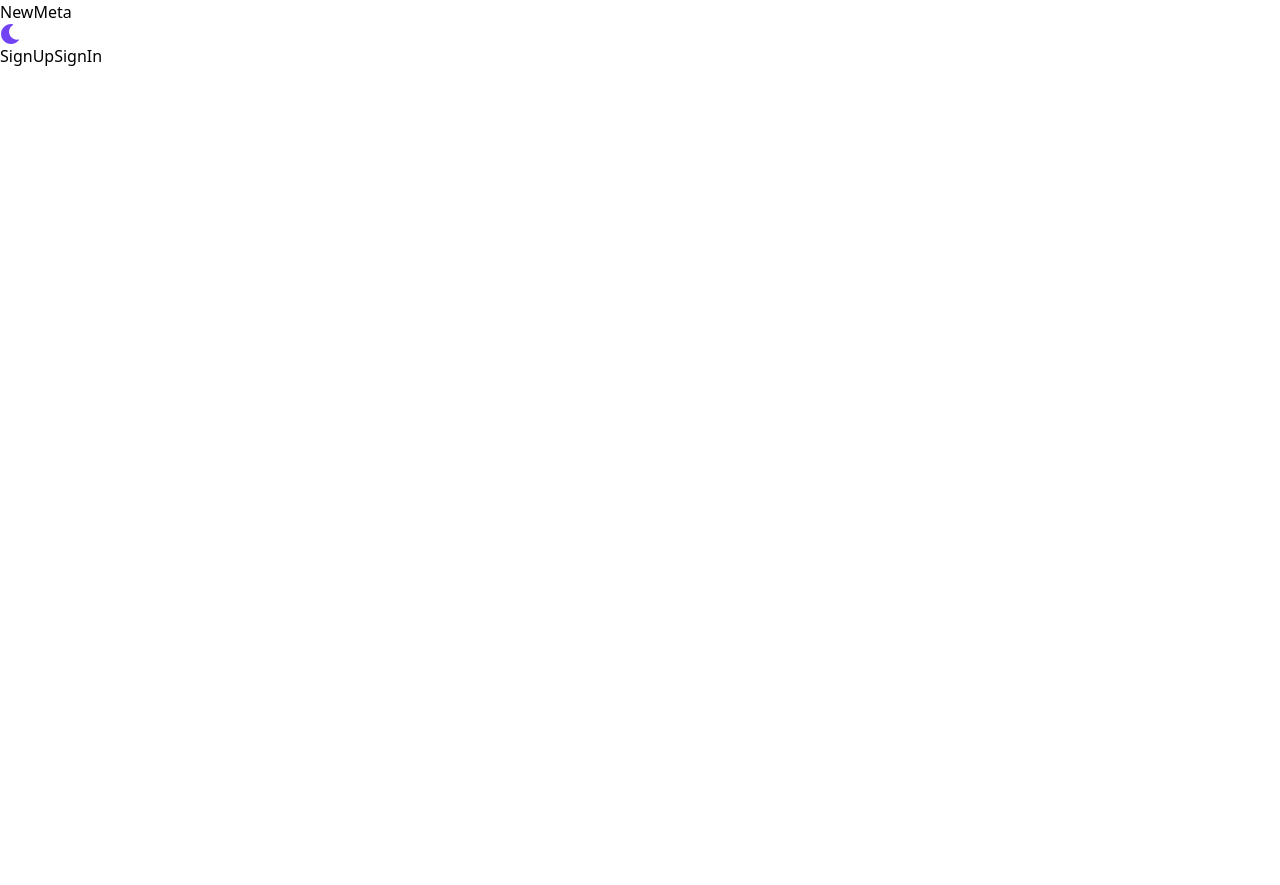
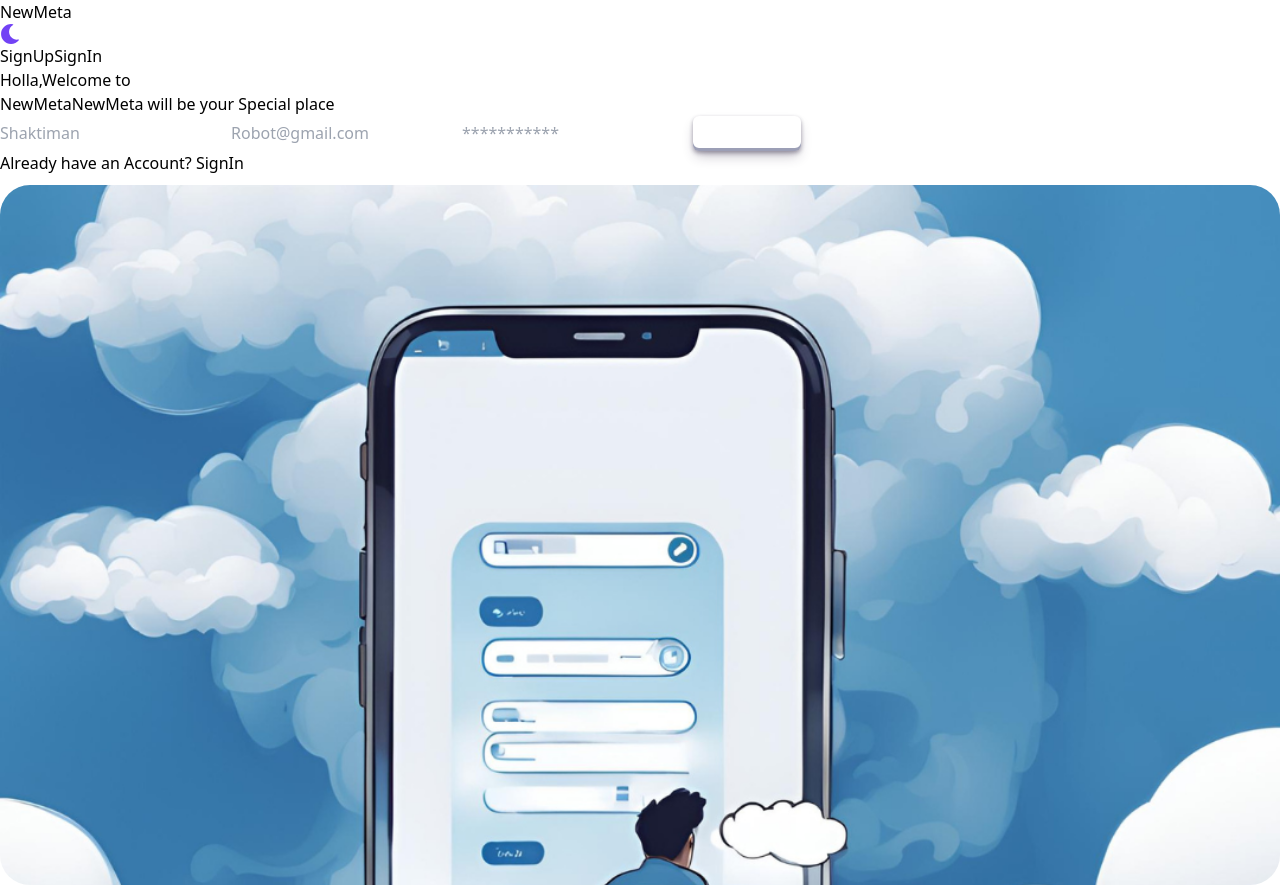
Before and after one commit to Rohitsinghwho/NewMeta, a React (Vite) app in the folder frontend/: page /signup in a window 1280 px wide. Before the commit the page ends 800 px from the top, so only its background shows below. Built offline with nearby package versions, Linux system fonts and the light colour scheme.

Commit message:
Added DarkMode and lightMode in Login and signup also made navbar persistent

```diff
--- a/frontend/package.json
+++ b/frontend/package.json
@@ -15,7 +15,8 @@
     "react-dom": "^18.3.1",
     "react-hook-form": "^7.52.0",
     "react-icons": "^5.2.1",
-    "react-router": "^6.24.0"
+    "react-router": "^6.24.0",
+    "react-router-dom": "^6.24.0"
   },
   "devDependencies": {
     "@types/react": "^18.3.3",
--- a/frontend/src/App.jsx
+++ b/frontend/src/App.jsx
@@ -4,11 +4,23 @@ import LoginPageComp from './Components/LoginPageComp'
 import AdminContextProvider from './Context/AdminContextProvider'
 import HomePage from './Pages/HomePage'
 import ModeContextProvider from './Context/ModeContextProvider'
+import SignUpPageComp from './Components/SignUpPageComp'
+import { BrowserRouter as Router, Routes, Route } from 'react-router-dom';
+import NavbarComp from './Components/NavbarComp'
+import Layout from './Components/Layout'
+
 const App = () => {
   return(
     <AdminContextProvider>
       <ModeContextProvider>
-   <HomePage/>
+        <Router>
+          <NavbarComp/>
+          <Routes>
+            <Route path='/' element={<HomePage/>}/>
+            <Route path='/login' element={<LoginPageComp/>}/>
+            <Route path='/signup' element={<SignUpPageComp/>}/>
+          </Routes>
+        </Router>
    </ModeContextProvider>
     </AdminContextProvider>
   )
--- a/frontend/src/CSS/LoginCss.css
+++ b/frontend/src/CSS/LoginCss.css
@@ -6,6 +6,6 @@
     width: 100%;
     height: 700px;
     border-radius: 30px;
-    box-shadow: 10px 10px 20px white;
+    /* box-shadow: 10px 10px 20px white; */
     margin-top: 10px;
 }
--- /dev/null
+++ b/frontend/src/Components/Layout.jsx
@@ -0,0 +1,14 @@
+import React from 'react';
+import NavbarComp from './NavbarComp';
+import { Outlet } from 'react-router-dom'; // Import Outlet
+
+function Layout() {
+  return (
+    <div className="h-screen w-screen">
+      <NavbarComp />
+        <Outlet/> {/* Define the outlet for child routes */}
+    </div>
+  );
+}
+
+export default Layout;
--- a/frontend/src/Components/LoginPageComp.jsx
+++ b/frontend/src/Components/LoginPageComp.jsx
@@ -3,17 +3,19 @@ import Input from './Input'
 import '../CSS/LoginCss.css'
 import {useForm} from 'react-hook-form'
 import '../CSS/BtnCss.css'
-
+import { Link } from 'react-router-dom'
+import ModeContext from '../Context/ModeContext'
 const LoginPageComp = () => {
+  const {mode}= useContext(ModeContext)
   const {register,handleSubmit} = useForm();
     const onSubmit=(data)=>{
         console.log(data)
     }
   return (
-    <div className='h-screen w-screen border border-black flex'>
+    <div className={`border border-black flex ${mode==='light'?'bg-white text-black': 'bg-[#2f2f2f] text-white'}`}>
       <div  className=' w-3/5 flex flex-col items-center justify-between'>
       <div className='flex flex-col mt-28'>
-        <span className='font-bold text-6xl py-2'>Holla,</span>
+        <span className={`font-bold text-6xl py-2`}>Holla,</span>
         <span  className='font-bold text-6xl'>Welcome Back</span>
         <span className='font-thin text-sm py-2'>Hey welcome back to your Special place</span>
       </div>
@@ -24,7 +26,7 @@ const LoginPageComp = () => {
       <button className='button-29 my-2 bg-purple-500' type='submit'>Sign Up</button>
       </form>
       <div className='flex flex-col py-10'>
-      <span className='font-thin text-sm underline'>Don't have an Account? SignUp</span>
+      <span className='font-thin text-sm underline'>Don't have an Account?<Link to={'/signup'}>SignUn</Link></span>
       </div>
       </div>
       <div className='w-[600px] h-full'>
--- a/frontend/src/Components/NavbarComp.jsx
+++ b/frontend/src/Components/NavbarComp.jsx
@@ -4,16 +4,18 @@ import { FaMoon } from "react-icons/fa";
 import { FaSun } from "react-icons/fa";
 
 import ModeContext from "../Context/ModeContext";
+import { Link } from "react-router-dom";
 const NavbarComp = () => {
-    const { mode, setMode,toggleMode } = useContext(ModeContext);
+    const { mode, toggleMode } = useContext(ModeContext);
   return (
     <nav
-      className={`border border-b-blue-500 w-full h-12 flex items-center ${
-        mode === "light" ? "bg-white" : "bg-gray-700"
+      className={`border border-b-blue-500 w-[100%] h-12 flex items-center ${
+        mode === "light" ? "bg-white" : "bg-[#2f2f2f] border border-b-white"
       }`}
     >
       <div className="flex sm:justify-end justify-start items-center sm:ps-10 ps-2 text-center w-[50%]">
-        <span className="font-bold text-xl italic text-purple-500 sm:text-3xl hover:cursor-none">
+        <Link to={'/'}>
+        <span className={`font-bold text-xl italic text-purple-500 sm:text-3xl hover:cursor-none`}>
           New
         </span>
         <span className="font-bold text-3xl italic text-purple-500 sm:text-5xl hover:cursor-none">
@@ -22,6 +24,7 @@ const NavbarComp = () => {
         <span className="font-bold text-xl italic text-purple-500 sm:text-3xl hover:cursor-none">
           eta
         </span>
+        </Link>
       </div>
       <div className="w-[50%] flex justify-end items-center">
         <div className="me-3 hover:cursor-pointer" onClick={toggleMode}>
@@ -32,10 +35,10 @@ const NavbarComp = () => {
             }
         </div>
         <button className="sm:h-8 sm:w-20 h-7 w-16 text-sm outline-none rounded-md shadow-lg bg-purple-500">
-          SignUp
+          <Link to={'/signup'}>SignUp</Link>
         </button>
         <button className="sm:h-8 sm:w-20 h-7 w-16 text-sm outline-none rounded-md shadow-lg bg-purple-500 me-2 sm:me-10 mx-2">
-          SignIn
+          <Link to={'/login'}>SignIn</Link>
         </button>
       </div>
     </nav>
--- a/frontend/src/Components/SignUpPageComp.jsx
+++ b/frontend/src/Components/SignUpPageComp.jsx
@@ -3,29 +3,32 @@ import Input from './Input'
 import '../CSS/LoginCss.css'
 import {useForm} from 'react-hook-form'
 import '../CSS/BtnCss.css'
+import { Link } from 'react-router-dom'
+import ModeContext from '../Context/ModeContext'
 
 const SignUpPageComp = () => {
+  const {mode}= useContext(ModeContext)
   const {register,handleSubmit} = useForm();
     const onSubmit=(data)=>{
         console.log(data)
     }
   return (
-    <div className='h-screen w-screen border border-black flex'>
+    <div className={` border border-black flex ${mode==='light'?'bg-white text-black': 'bg-[#2f2f2f] text-white'}`}>
       <div  className=' w-3/5 flex flex-col items-center justify-between'>
       <div className='flex flex-col mt-28'>
         <span className='font-bold text-6xl py-2'>Holla,</span>
-        <span  className='font-bold text-6xl'>Welcome Back</span>
-        <span className='font-thin text-sm py-2'>Hey welcome back to your Special place</span>
+        <span  className='font-bold text-6xl'>Welcome to <br/>NewMeta</span>
+        <span className='font-thin text-sm py-2'>NewMeta will be your Special place</span>
       </div>
       <form className='flex flex-col  py-2' onSubmit={handleSubmit(onSubmit)}>
         <Input className=''  type='text' placeholder='Shaktiman' id={'FullName'} register={register} required/>
         <Input className='' type='email' placeholder='Robot@gmail.com' id={'Email'} register={register} required/>
         <Input className=''  type='password' placeholder='***********' id={'Password'} register={register} required/>
-        <span className='font-thin text-sm underline'>Forgot Password?</span>
+
       <button className='button-29 my-2 bg-purple-500' type='submit'>Sign Up</button>
       </form>
       <div className='flex flex-col py-10'>
-      <span className='font-thin text-sm underline'>Don't have an Account? SignUp</span>
+      <span className='font-thin text-sm underline'>Already have an Account? <Link to={'/login'}>SignIn</Link></span>
       </div>
       </div>
       <div className='w-[600px] h-full'>
--- a/frontend/src/Pages/HomePage.jsx
+++ b/frontend/src/Pages/HomePage.jsx
@@ -4,7 +4,7 @@ import NavbarComp from '../Components/NavbarComp'
 const HomePage = () => {
   return (
     <div>
-        <NavbarComp/>
+        {/* <NavbarComp/> */}
     </div>
   )
 }
```
Also changed, not shown: 1 other file (tests, documents, lock files or other folders).
